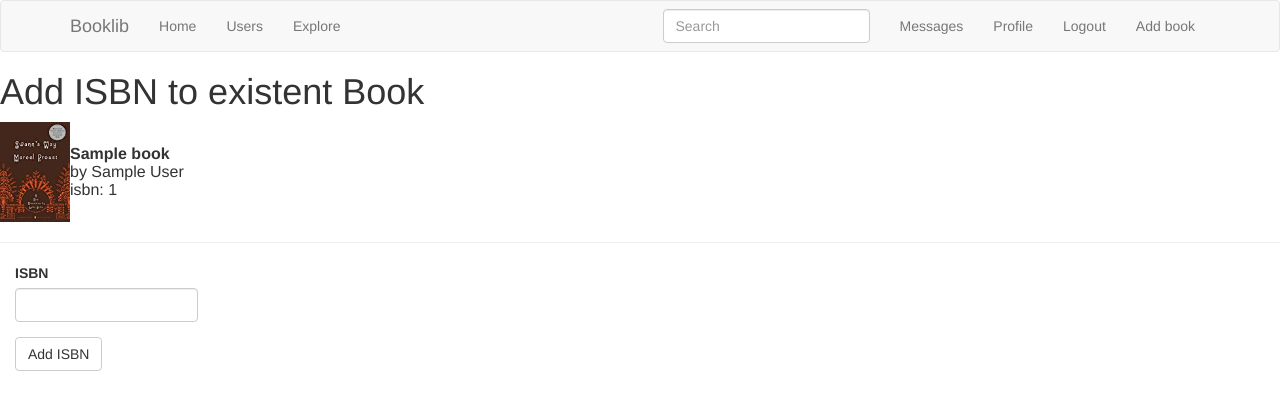
After one commit to vovoka/bookMap_2020, a Flask app: page /add_isbn/1 in a window 1280 px wide. The commit adds this page. Shown: the top 410 px of the page. Run offline with Flask 2, Linux system fonts and the light colour scheme; a user stored in the database is signed in; tables that the repository leaves empty hold one stand-in row (values such as "Sample post"); some libraries are stand-ins or nearby versions.

Commit message:
Add 'no isbn' option; add page to add isbn later

```diff
--- a/app/db_handlers.py
+++ b/app/db_handlers.py
@@ -100,12 +100,11 @@ def get_books_by_kw(key_word) -> List[Book]:
     return search_result
 
 
-def create_book(title: str, author: str, isbn) -> Book:
-    if not get_book_by_isbn(isbn):
-        book = Book(title=title, author=author, isbn=isbn)
-        db.session.add(book)
-        db.session.commit()
-        return book
+def create_book(title: str, author: str, isbn:str) -> Book:
+    book = Book(title=title, author=author, isbn=isbn)
+    db.session.add(book)
+    db.session.commit()
+    return book
 
 
 def get_book_id(title: str, author: str) -> Union[int, None]:
@@ -132,7 +131,7 @@ def get_books_by_user_id(user_id) -> List[Book]:
 
 def get_book(book_id) -> Book:
     book = Book.query.filter_by(
-        book_id=id).first()
+        id=book_id).first()
     return book
 
 
@@ -141,6 +140,18 @@ def get_book_by_isbn(isbn) -> Book:
         isbn=isbn).first()
     return book
 
+def update_book_isbn(
+        book_id,
+        isbn) -> Book:
+    book = (
+        db.session.query(Book)
+        .filter(Book.id == book_id)
+        .update(
+            {
+                Book.isbn: isbn,
+            }, synchronize_session=False))
+    db.session.commit()
+    return book
 
 def incr_instance_counter(book_id) -> int:
     """ Icrement book.instance_counter by 1.
@@ -193,10 +204,10 @@ def get_freshest_book_instances(items: int) -> List[BookInstance]:
         BookInstance.price,
         BookInstance.condition,
         BookInstance.description,
-        BookInstance.timestamp)
+        BookInstance.activation_time)
         .filter(BookInstance.owner_id == User.id)
         .filter(BookInstance.book_id == Book.id)
-        .order_by(desc(BookInstance.timestamp)).limit(items).all())
+        .order_by(desc(BookInstance.activation_time)).limit(items).all())
     return book_instances
 
 
--- a/app/forms.py
+++ b/app/forms.py
@@ -71,14 +71,22 @@ class AddBookForm(FlaskForm):
         validators=[DataRequired(), Length(min=1, max=140, message='Too long')]
     )
     isbn = StringField(
-        'isbn',
-        validators=[InputRequired(), is_valid_isbn]
+        'ISBN (leave blank if no ISBN)',
+        validators=[is_valid_isbn or None]
     )
     cover = FileField('Book cover', validators=[
         DataRequired(),
         FileAllowed(['jpg', 'jpeg'], '*.jpeg Images only!')
     ])
     submit = SubmitField('Add Book')
+
+
+class AddIsbnForm(FlaskForm):
+    isbn = StringField(
+        'ISBN',
+        validators=[is_valid_isbn]
+    )
+    submit = SubmitField('Add ISBN')
 
 
 class EditBookInstanceForm(FlaskForm):
--- a/app/models.py
+++ b/app/models.py
@@ -31,8 +31,6 @@ class User(UserMixin, db.Model):
     last_message_read_time = db.Column(
         db.DateTime, default=datetime(1900, 1, 1))
 
-
-
     def new_messages(self):
         last_read_time = self.last_message_read_time or datetime(1900, 1, 1)
         return Message.query.filter_by(recipient=self).filter(
@@ -47,7 +45,6 @@ class BookInstance(db.Model):
     price = db.Column(db.Integer)
     condition = db.Column(db.Integer)
     description = db.Column(db.String(2000))
-    timestamp = db.Column(db.DateTime, index=True, default=datetime.utcnow)
     owner_id = db.Column(db.Integer, db.ForeignKey('user.id'))
     book_id = db.Column(db.Integer, db.ForeignKey('book.id'))
     is_active = db.Column(db.Boolean(), default=True)
--- a/app/routes.py
+++ b/app/routes.py
@@ -6,7 +6,7 @@ from flask_login import login_user, logout_user, current_user, login_required
 from flask import (Flask, session, url_for, current_app, render_template,
                    redirect, flash, request, g)
 from app.forms import (AddBookForm, EditBookInstanceForm,
-                       MessageForm, EditProfileForm, SearchForm)
+                       MessageForm, EditProfileForm, SearchForm, AddIsbnForm)
 from app.models import User, Book, Message
 from datetime import datetime
 import folium
@@ -83,7 +83,7 @@ def search():
         title='Search',
         books=books,
         key_word=key_word,
-        )
+    )
 
 
 @app.route('/users_location')
@@ -129,6 +129,7 @@ def recreate_db():
     db_handlers.make_db_data(db)
     flash('DB is recreated now')
     return redirect(url_for('index'))
+
 
 @app.route('/user/<username>', methods=['GET', 'POST'])
 @login_required
@@ -228,25 +229,22 @@ def add_book():
         author = form.author.data
         isbn = form.isbn.data
         cover = form.cover.data
-        isbn = str(''.join(filter(str.isdigit, isbn))) # digits only
+        isbn = str(''.join(filter(str.isdigit, isbn)))  # digits only
 
-        book_by_isbn = db_handlers.get_book_by_isbn(isbn)
+        book_by_isbn = None
+        if isbn:
+            book_by_isbn = db_handlers.get_book_by_isbn(isbn)
         if book_by_isbn:
-            #? TODO add popup with a message why user is redirected
+            # ? TODO add popup with a message why user is redirected
             flash('The book with ISBN you entered alreaty exists in DB \n That is why you are redirected to the page. \n You can add a book instance by click on "Sell the book" button.')
             return redirect(url_for('add_book_instance', book_id=book_by_isbn.id))
 
-        # else create book...
+        # else create book
         new_book = db_handlers.create_book(title, author, isbn)
-        # get the book_id
-        # book_id = db_handlers.get_book_id(title, author)
 
-        # download original cover file
+
+        # download original cover file then replace it with cropped one
         utils.cover_upload(cover, new_book.id)
-        # Replace saved file with smaller one:
-        #   generate full filepath to the recently downloaded file
-        #   resize file with thumbnail()
-        #   upload new file (replace old one)
         filepath = os.path.join(
             current_app.config["IMAGE_UPLOADS"],
             str(new_book.id) + '.jpg')
@@ -288,6 +286,27 @@ def add_book_instance(book_id):
         form=form,
         book=book,
         bi=book,
+    )
+
+
+@app.route('/add_isbn/<book_id>', methods=['GET', 'POST'])
+@login_required
+def add_isbn_to_book(book_id):
+    book = db_handlers.get_book(book_id)
+    form = AddIsbnForm()
+    if form.validate_on_submit():
+        isbn = form.isbn.data
+        if not db_handlers.get_book_by_isbn(isbn):  # then update_isbn
+            db_handlers.update_book_isbn(book_id, isbn)
+            flash('Thank you for updating the book ISBN')
+            return redirect(url_for(
+            'book',
+            book_id=book_id))
+        flash('Sorry, it seems that entered ISBN is already linked to another book. Please, doublecheck it.')
+    return render_template(
+        'add_isbn.html',
+        form=form,
+        book=book,
     )
 
 
--- /dev/null
+++ b/app/templates/add_isbn.html
@@ -0,0 +1,31 @@
+{% extends "base.html" %}
+{% import "bootstrap/wtf.html" as wtf %}
+
+{% block app_content %}
+<h1>Add ISBN to existent Book</h1>
+<table>
+    <tr onclick='location.href="{{ url_for('book', book_id=book.id) }}"' style="cursor:pointer;">
+        <td>
+            <img src="/static/covers/{{ book.id }}.jpg" width="70" height="100"
+                onerror="if (this.src != '/static/covers/0.jpg') this.src = '/static/covers/0.jpg';">
+        </td>
+        <td><b>{{ book.title }}</b><br>
+            by {{ book.author }}<br>
+            isbn: {{ book.isbn }}
+        </td>
+    </tr>
+</table>
+
+    <div class="parent--books">
+        {% for book in books %}
+            {% include '_book.html' %}
+        {% endfor %}
+      </div>
+
+<div class="container-sm">
+    <hr>
+    <div class="col-md-2">
+        {{ wtf.quick_form(form) }}
+    </div>
+</div>
+{% endblock %}
--- a/app/templates/book_page.html
+++ b/app/templates/book_page.html
@@ -26,7 +26,7 @@
                     {% if book.isbn %}
                         isbn: {{ book.isbn }}</br>
                     {% else %}
-                        isbn: not provided <small><i> (click <a href="#">here</a> to add isbn) </i></small>
+                        isbn: not provided yet. <small><i> Click <a href="http://127.0.0.1:5000/add_isbn/{{ book.id }}">here</a> to add. </i></small>
                     {% endif %}
                 </td>
             </tr>
```
Also changed, not shown: README.md.
